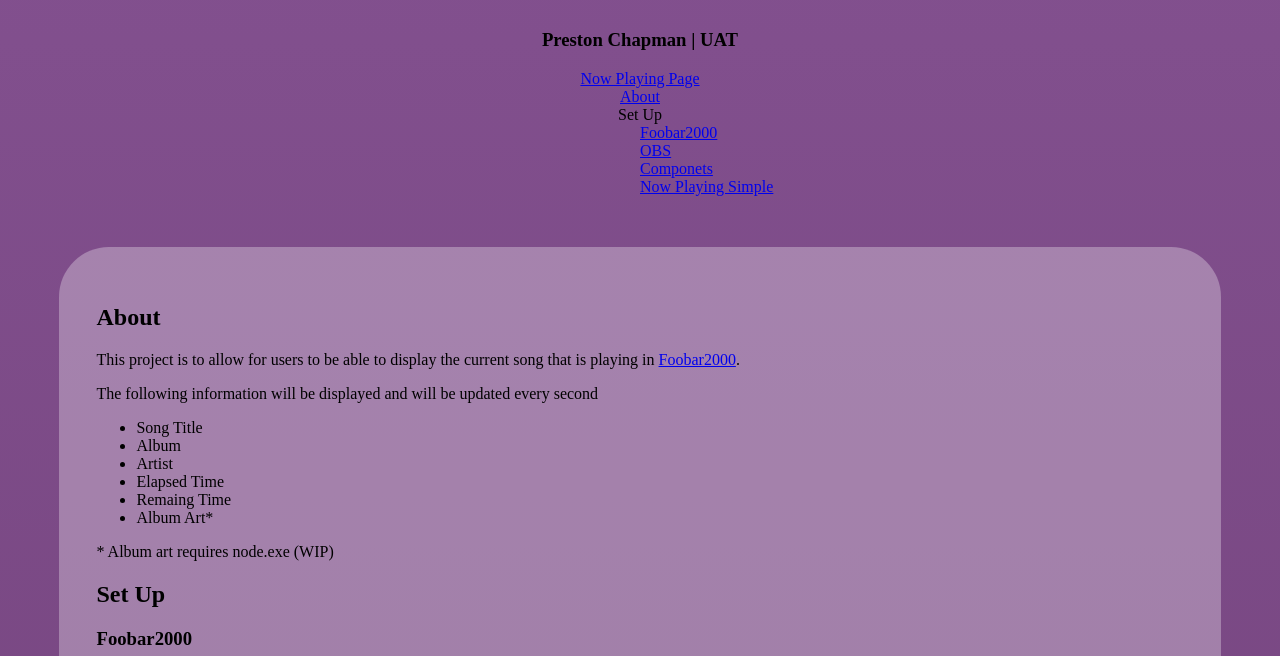
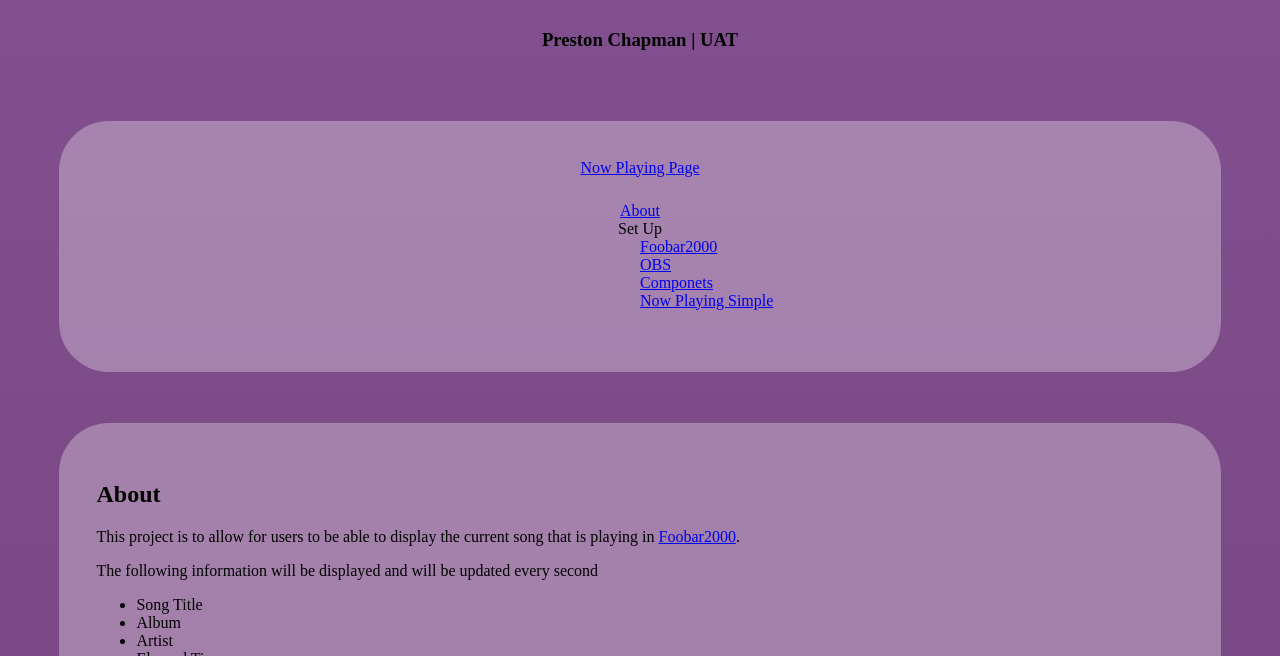
Before and after one commit to pchapman-uat/CSC256-Final, a plain HTML site: page home.html in a window 1280 px wide. Shown: the part 144-800 px from the top of the page. Drawn offline with nearby package versions, Linux system fonts and the light colour scheme.

Commit message:
move transBG to class, add style to nav

```diff
--- a/home.html
+++ b/home.html
@@ -14,7 +14,7 @@
         <h2>CSC256 Final</h2>
         <h3>Preston Chapman | UAT</h3>
     </header>
-    <nav>
+    <nav class="transBG">
         <a href="NP.html">Now Playing Page</a>
         <div class="toc">
             <a href="#about">About</a>
@@ -27,7 +27,7 @@
             </div>
         </div>
     </nav>
-    <main>
+    <main class="transBG">
         <section id="about">
             <h2>About</h2>
             <p>This project is to allow for users to be able to display the current song that is playing in <a target="_blank" href="https://www.foobar2000.org/">Foobar2000</a>.</p>
--- a/style/home.css
+++ b/style/home.css
@@ -1,3 +1,7 @@
+:root {
+    --transparent_bg: rgba(255,255,255,0.3);
+}
+
 body {
     background-image: linear-gradient(hsl(288, 28%, 44%),hsl(300, 38%, 23%));
 }
@@ -14,6 +18,7 @@ nav {
 .toc {
     display: flex;
     flex-direction: column;
+    margin: 25px;
 }
 .toc_setup {
     display: flex;
@@ -21,9 +26,10 @@ nav {
     padding-left: 50%;
     text-align: left;
 }
-main {
+
+.transBG {
     padding: 3%;
-    background-color: rgba(255,255,255,0.3);
+    background-color: var(--transparent_bg);
     margin: 4%;
     border-radius: 50px;
 }
```
